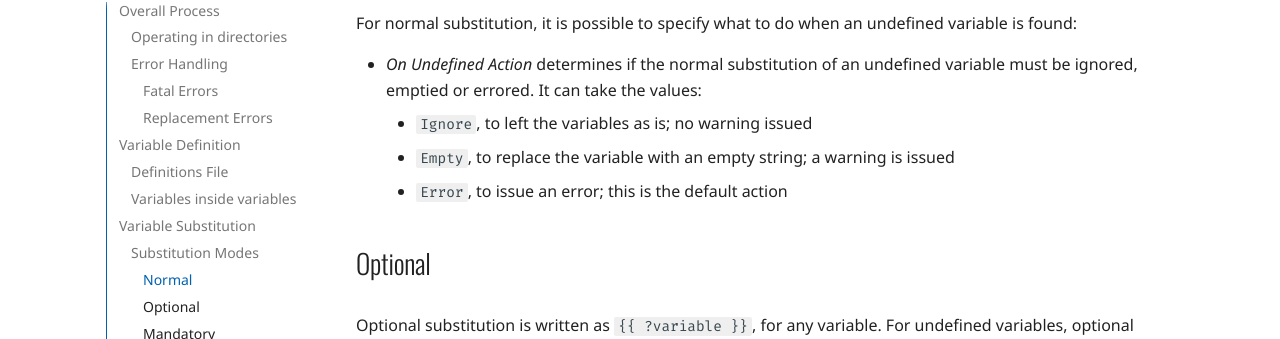
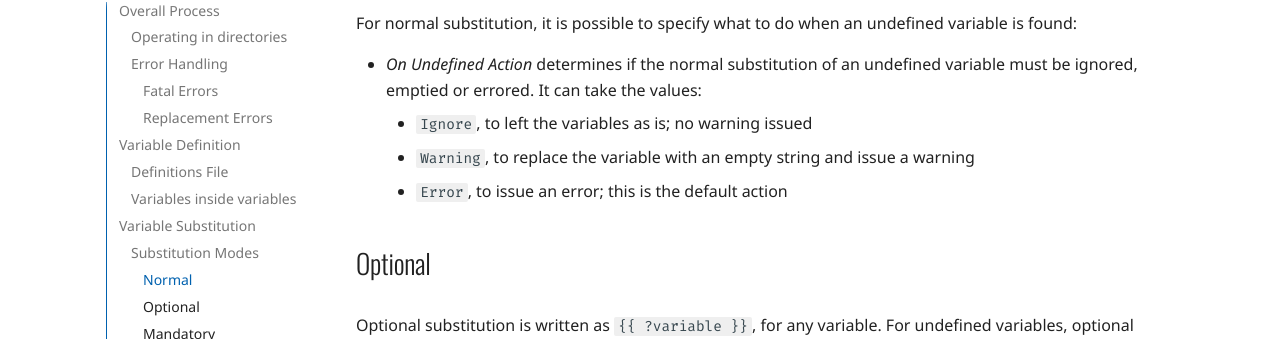
Before and after one commit to rocher/mold, an MkDocs documentation site: the page built from docs/reference-guide.md, in a window 1280 px wide and 900 px high, scrolled down 4803 px. Shown: the part 114-453 px from the top of the window. Built offline with MkDocs 1.6.1 and Material for MkDocs 9.7.7, drawn with Linux system fonts in a browser that asks for light colours; comment, search, counter and statistics services are not loaded; the version menu is left out.

Commit message:
Fix renaming

```diff
--- a/docs/reference-guide.md
+++ b/docs/reference-guide.md
@@ -202,8 +202,8 @@ undefined variable is found:
 * *On Undefined Action* determines if the normal substitution of an undefined
   variable must be ignored, emptied or errored. It can take the values:
     * `Ignore`, to left the variables as is; no warning issued
-    * `Empty`, to replace the variable with an empty string; a warning is
-      issued
+    * `Warning`, to replace the variable with an empty string and issue a
+      warning
     * `Error`, to issue an error; this is the default action
 
 #### Optional
@@ -259,7 +259,7 @@ Optional   | —       | `"{{?foo}}"` | `"bar"`     |         |
 Mandatory  | —       | `"{{#foo}}"` | `"bar"`     |         |
 **Undefined variables**
 Normal     | Ignore  | `"{{baz}}"`  | `"{{baz}}"` |         |
-Normal     | Empty   | `"{{baz}}"`  | `""`        | Warning |
+Normal     | Warning | `"{{baz}}"`  | `""`        | Warning |
 Normal     | Error   | `"{{baz}}"`  | *none*      | Error   |
 Optional   | —       | `"{{?baz}}"` | `""`        |         |
 Mandatory  | —       | `"{{#baz}}"` | *none*      | Error   |
```
Also changed, not shown: docs/overview.md (+1 -1 lines), docs/user-guide.md (+2 -2 lines), 1 other file.
